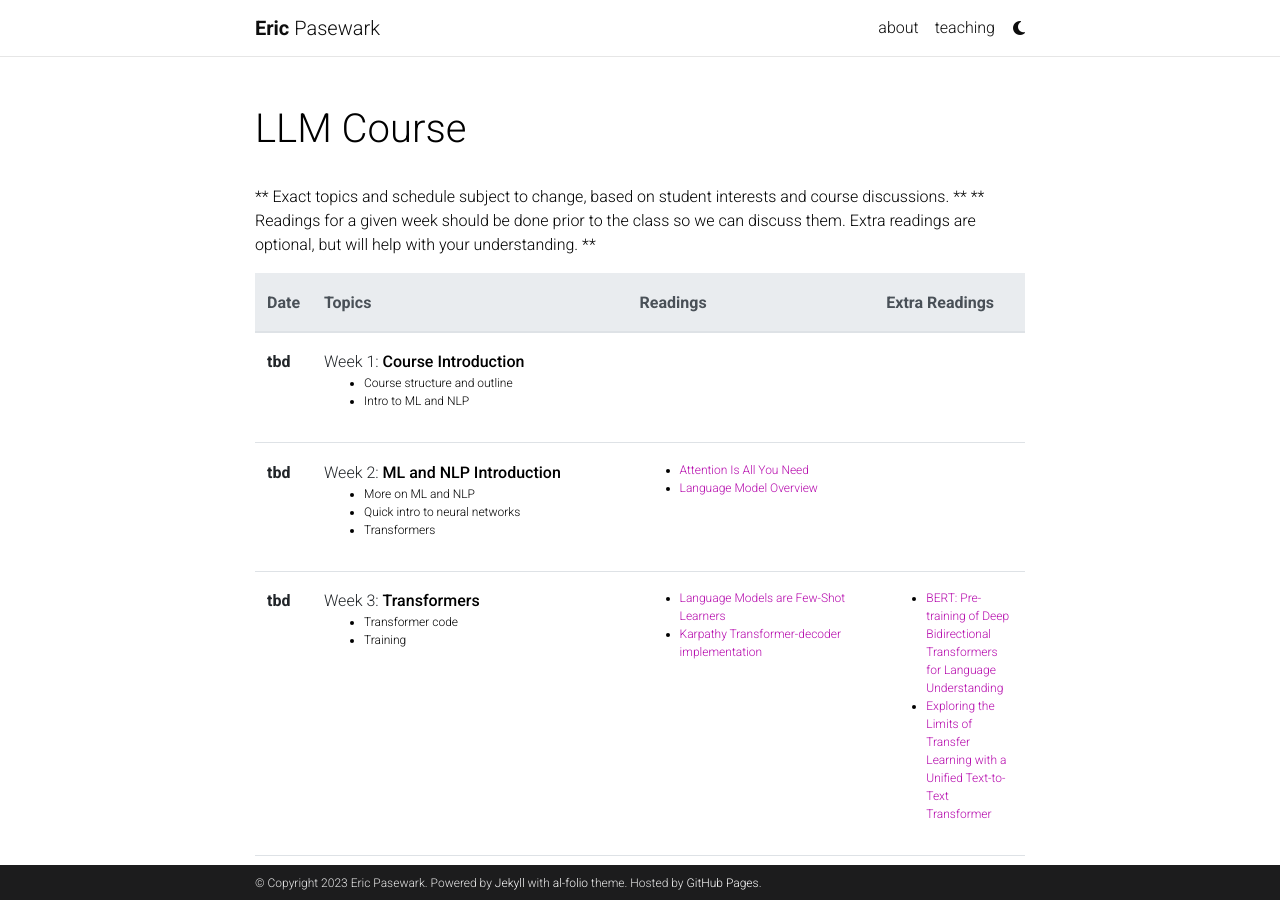
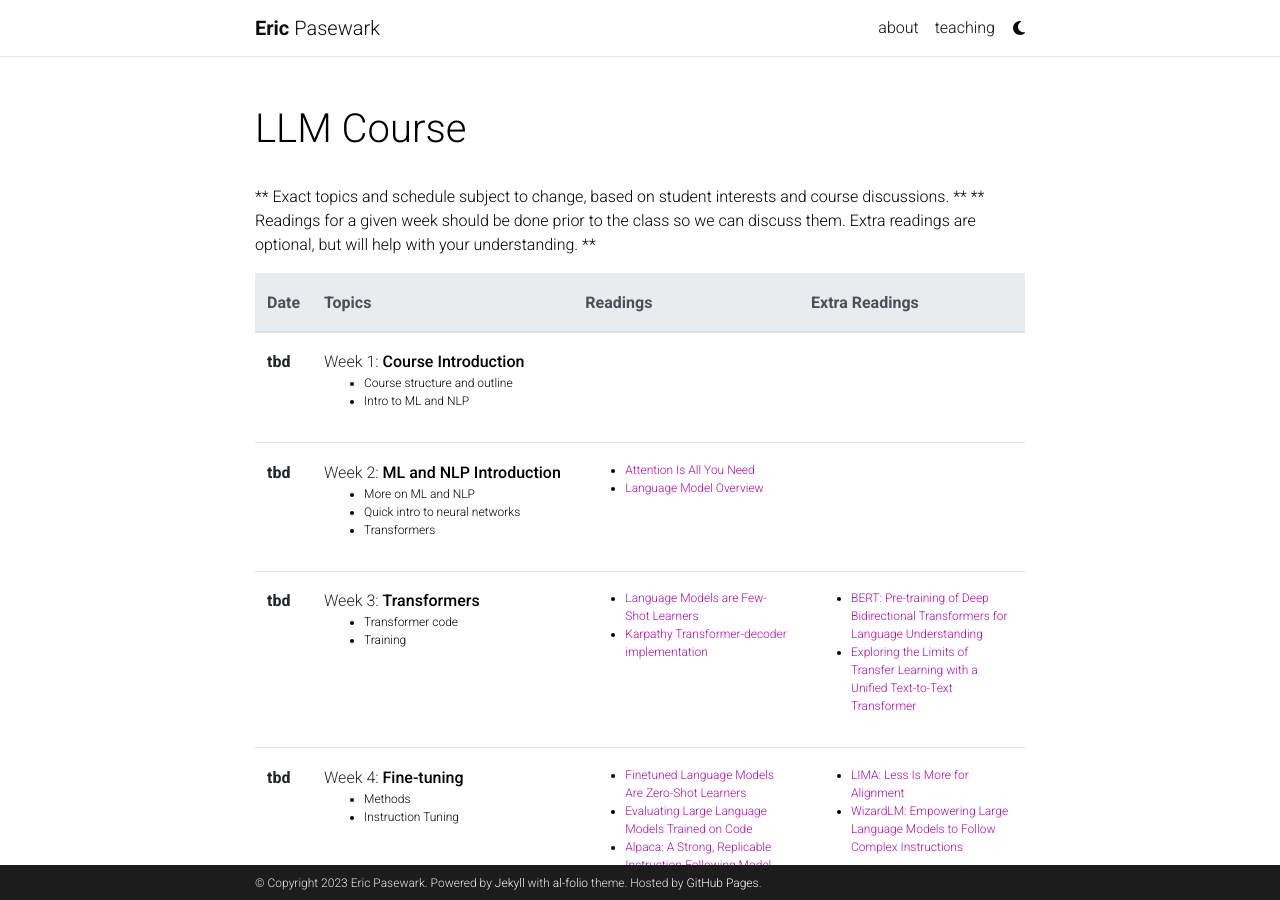
Before and after one commit to Pasewark/Pasewark.github.io, a Jekyll site: the page built from _pages/llm-course.md, in a window 1280 px wide and 900 px high. Built offline with Jekyll 4.4.1, drawn with Linux system fonts in a browser that asks for light colours; comment, search, counter and statistics services are not loaded; a style sheet for code colours, icons or effects is not loaded.

Commit message:
Update schedule.html

```diff
--- a/_layouts/schedule.html
+++ b/_layouts/schedule.html
@@ -12,9 +12,9 @@
     <table class="table table-hover">
       <colgroup>
         <col style="width:5%">
-        <col style="width:55%">
-        <col style="width:40%">
-        <col style="width:40%">
+        <col style="width:35%">
+        <col style="width:30%">
+        <col style="width:30%">
       </colgroup>
       <thead class="thead-light">
         <tr>
```
